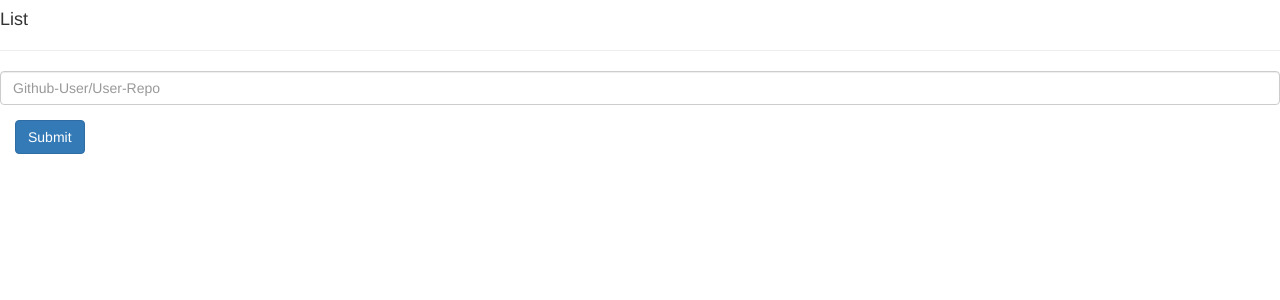
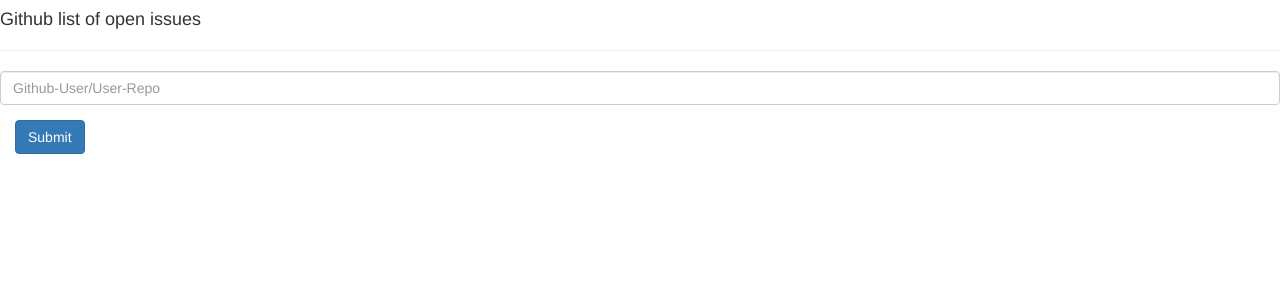
Before and after one commit to bglads/githublist, a Django app: page / in a window 1280 px wide. Shown: the top 300 px of the page. Run offline with Django 3.2, Linux system fonts and the light colour scheme; some libraries are stand-ins or nearby versions.

Commit message:
Add requirements and title change

```diff
--- a/gitlist/templates/issues.html
+++ b/gitlist/templates/issues.html
@@ -9,7 +9,7 @@
     <meta http-equiv="X-UA-Compatible" content="IE=edge">
     <meta name="viewport" content="width=device-width, initial-scale=1">
     <!-- The above 3 meta tags *must* come first in the head; any other head content must come *after* these tags -->
-    <title>Issue Tracker</title>
+    <title>Github Open issues</title>
 
 
     <!-- HTML5 shim and Respond.js for IE8 support of HTML5 elements and media queries -->
@@ -20,7 +20,7 @@
     <![endif]-->
   </head>
   <body>
-  <h4>List<!-- open issues --></h4>
+  <h4>Github list of open issues</h4>
   <hr>
   <div class="container-fluid">
       <form class="form-horizontal">
--- a/requirements.txt
+++ b/requirements.txt
@@ -4,3 +4,5 @@
 psycopg2==2.6.1
 whitenoise==2.0.6
 requests==2.9.1
+pytz
+python-dateutil
```
